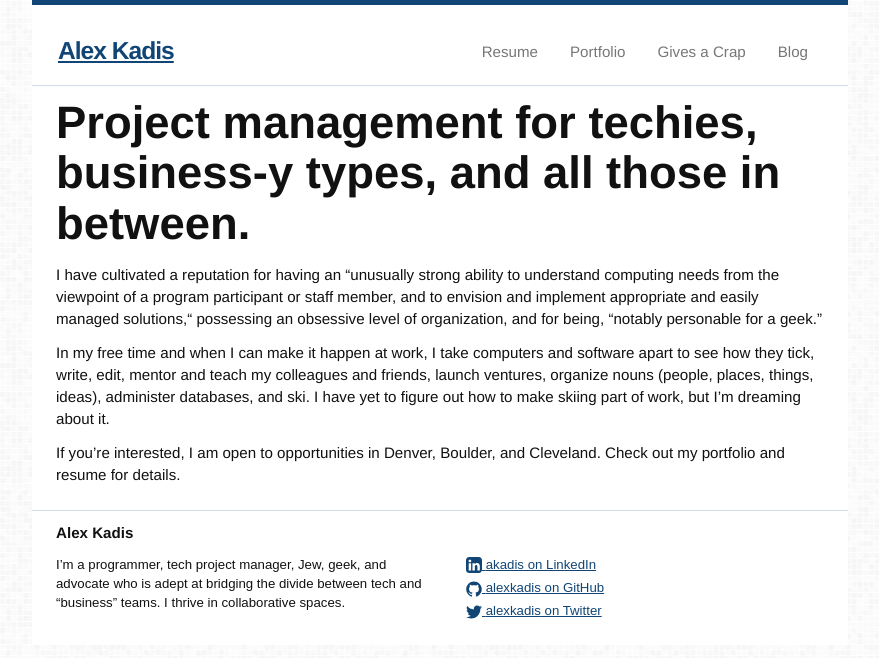
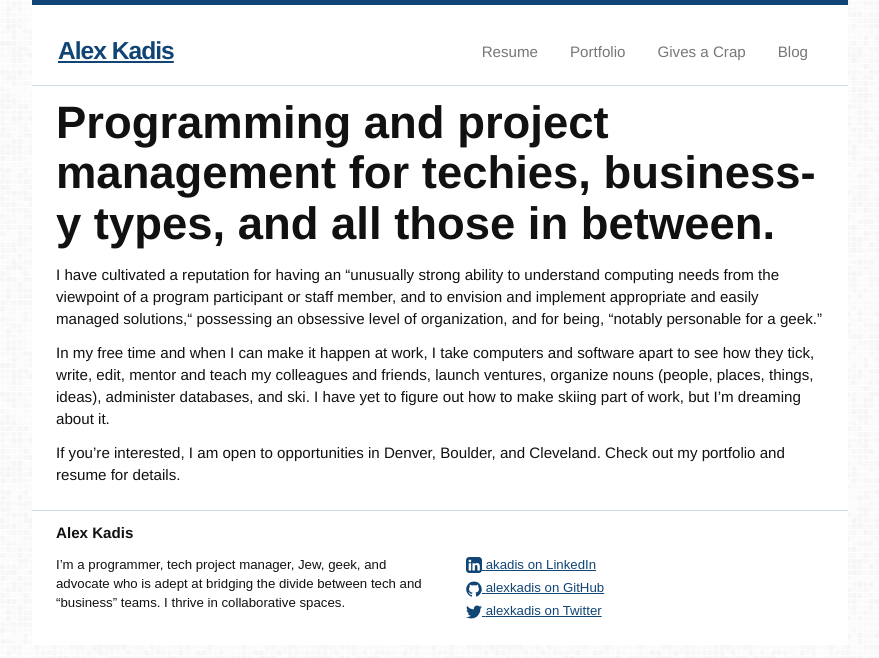
Before and after one commit to alexkadis/alexkadis-com, a Jekyll site: the page built from index.html, in a window 1280 px wide. Shown: the top 658 px of the page, without its empty margins (200-1079 px from the left). Built offline with Jekyll 4.4.1, drawn with Linux system fonts in a browser that asks for light colours; some web fonts are replaced.

Commit message:
Update index.html

```diff
--- a/index.html
+++ b/index.html
@@ -4,7 +4,7 @@ layout: default
 
 <div class="home">
   <header class="post-header">
-    <h1 class="post-title">Project management for techies, business-y types, and all those in between.</h1>
+    <h1 class="post-title">Programming and project management for techies, business-y types, and all those in between.</h1>
   </header>
   <article class="post-content">
   <p>I have cultivated a reputation for having an &ldquo;unusually strong ability to understand computing needs from the viewpoint of a program participant or staff member, and to envision and implement appropriate and easily managed solutions,&ldquo; possessing an obsessive level of organization, and for being, &ldquo;notably personable for a geek.&rdquo;</p>
```
